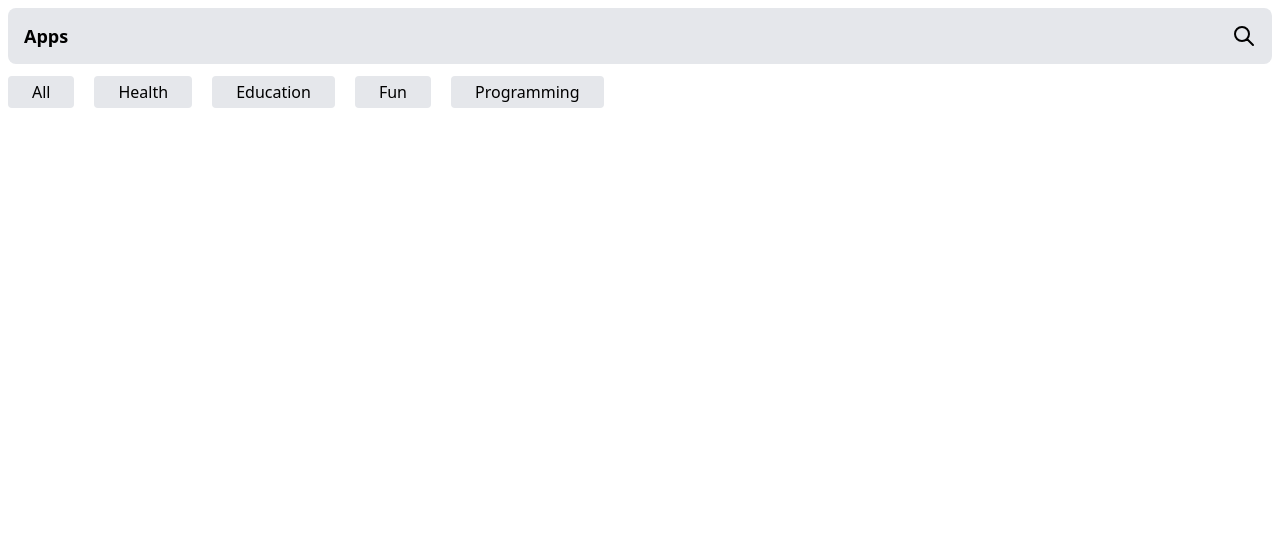
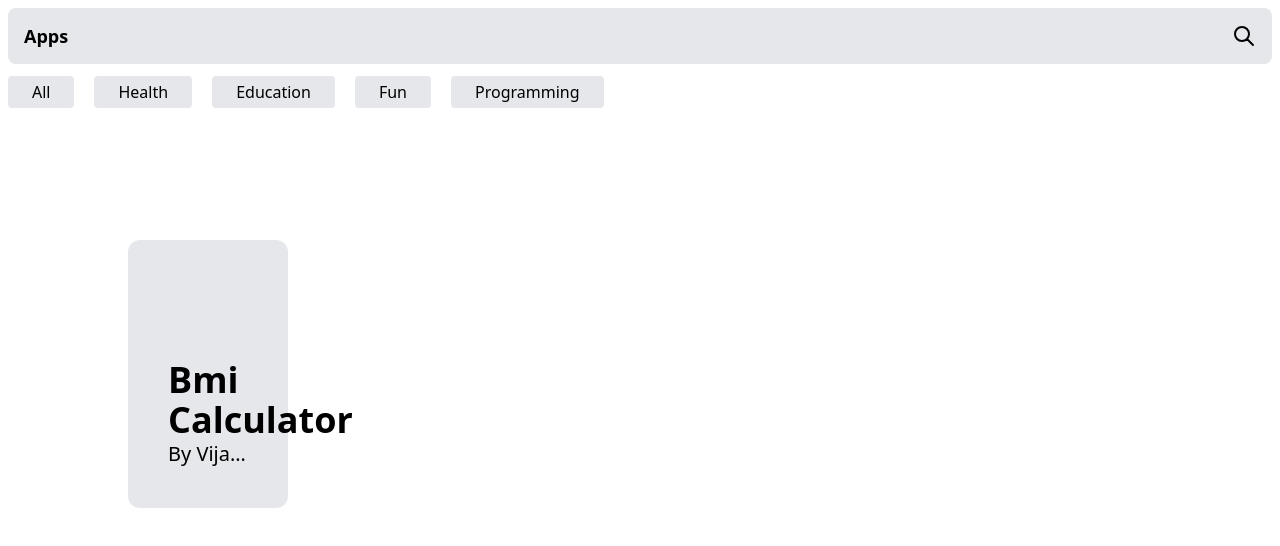
Before and after one commit to vijayskk/vijaysappstore, a React (Create React App) app: page / in a window 1280 px wide. Shown: the top 546 px of the page. Built offline with nearby package versions, Linux system fonts and the light colour scheme.

Commit message:
Bmi Calculator added

```diff
--- a/src/AppsData.js
+++ b/src/AppsData.js
@@ -1,7 +1,14 @@
 
 const appData = [
-
-
+        {
+        name:"Bmi Calculator",
+        category:"health",
+        madeby:"Vijay Satheesh",
+        description:"A good app Made by Vijay.\n You can measure your bmi with weight and height...",
+        iconfile:"bmiicon.png",
+        appfile:"Bmi.Calculator.v3.apk",
+        sizeinmb:18.9
+        },
 ]
 
 
```
